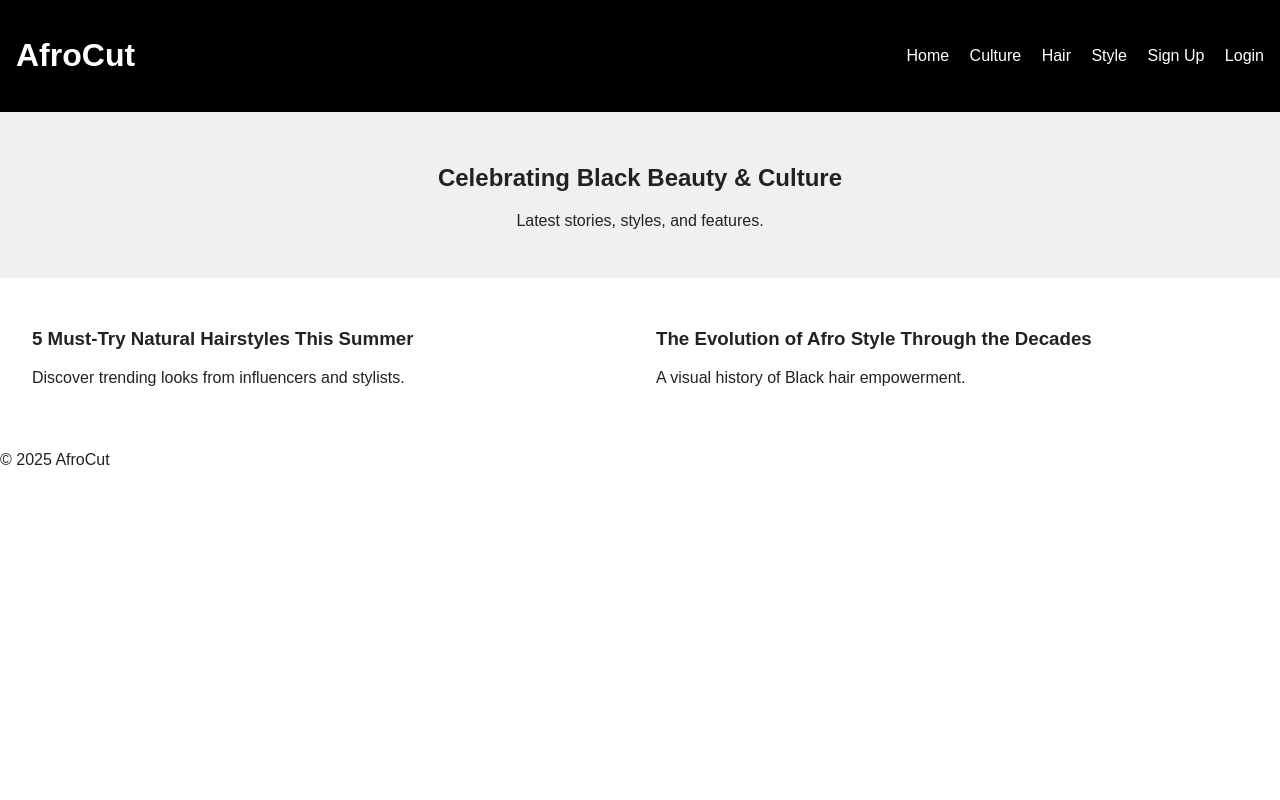
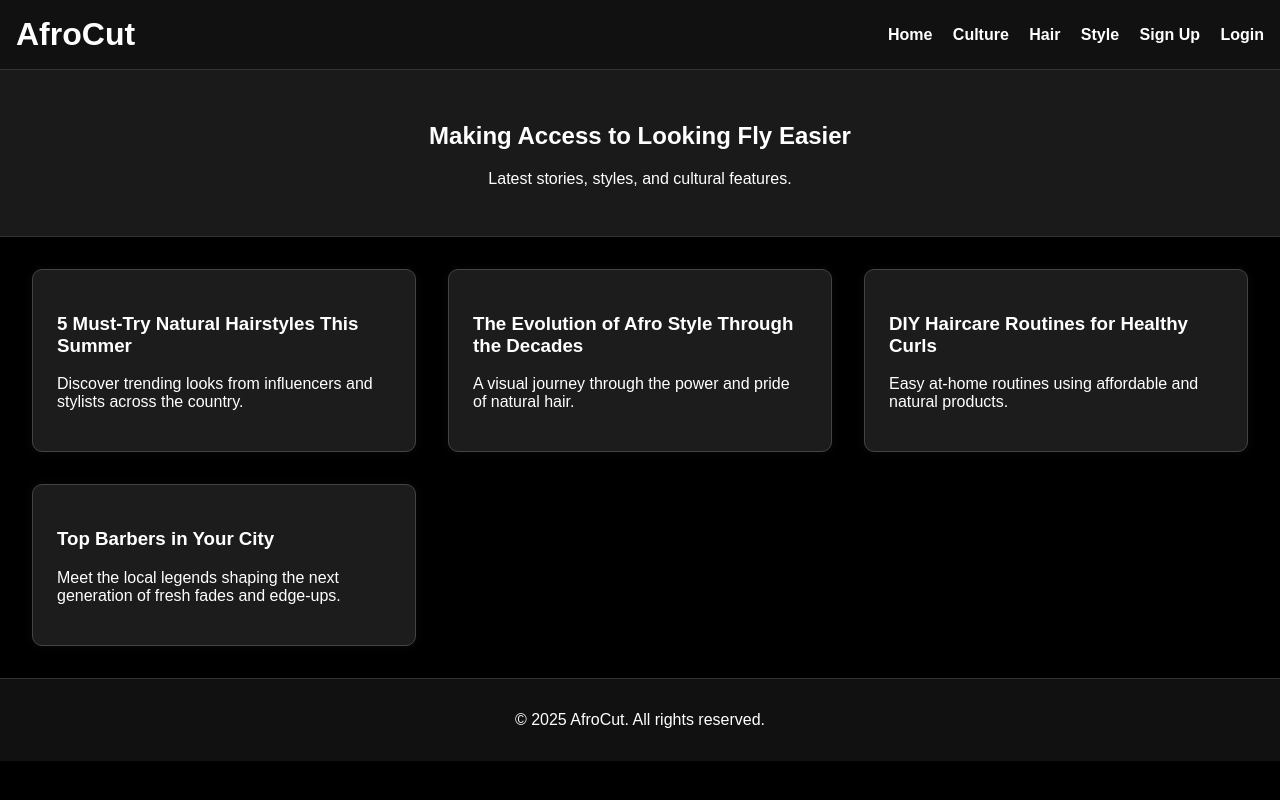
Before and after one commit to omaxx101/AfroCut, a plain HTML site: page index.htm in a window 1280 px wide. Drawn offline with Linux system fonts and the light colour scheme.

Commit message:
Update index.htm

```diff
--- a/index.htm
+++ b/index.htm
@@ -1,4 +1,3 @@
-<!-- index.html -->
 <!DOCTYPE html>
 <html lang="en">
 <head>
@@ -6,6 +5,73 @@
   <meta name="viewport" content="width=device-width, initial-scale=1.0" />
   <title>AfroCut</title>
   <link rel="stylesheet" href="style.css" />
+  <style>
+    body {
+      margin: 0;
+      font-family: Arial, sans-serif;
+      background-color: #000; /* Black background */
+      color: #fff;            /* White text */
+    }
+
+    header {
+      background-color: #111;
+      padding: 1rem;
+      display: flex;
+      justify-content: space-between;
+      align-items: center;
+      border-bottom: 1px solid #333;
+    }
+
+    header h1 {
+      margin: 0;
+      font-size: 2rem;
+    }
+
+    nav a {
+      color: #fff;
+      margin-left: 1rem;
+      text-decoration: none;
+      font-weight: bold;
+    }
+
+    nav a:hover {
+      color: #f4a261;
+    }
+
+    .hero {
+      padding: 2rem;
+      text-align: center;
+      background-color: #1a1a1a;
+      border-bottom: 1px solid #333;
+    }
+
+    .frames {
+      display: grid;
+      grid-template-columns: repeat(auto-fit, minmax(300px, 1fr));
+      gap: 2rem;
+      padding: 2rem;
+    }
+
+    .frame {
+      background-color: #1c1c1c;
+      border: 1px solid #444;
+      border-radius: 10px;
+      padding: 1.5rem;
+      box-shadow: 0 0 10px rgba(255, 255, 255, 0.05);
+      transition: transform 0.2s;
+    }
+
+    .frame:hover {
+      transform: scale(1.02);
+    }
+
+    footer {
+      background-color: #111;
+      text-align: center;
+      padding: 1rem;
+      border-top: 1px solid #333;
+    }
+  </style>
 </head>
 <body>
   <header>
@@ -18,31 +84,36 @@
       <a href="signup.html">Sign Up</a>
       <a href="login.html">Login</a>
     </nav>
-
   </header>
 
   <main>
     <section class="hero">
-      <h2>Celebrating Black Beauty & Culture</h2>
-      <p>Latest stories, styles, and features.</p>
+      <h2>Making Access to Looking Fly Easier</h2>
+      <p>Latest stories, styles, and cultural features.</p>
     </section>
 
-    <section class="articles">
-      <article>
-
+    <section class="frames">
+      <div class="frame">
         <h3>5 Must-Try Natural Hairstyles This Summer</h3>
-        <p>Discover trending looks from influencers and stylists.</p>
-      </article>
-      <article>
-
+        <p>Discover trending looks from influencers and stylists across the country.</p>
+      </div>
+      <div class="frame">
         <h3>The Evolution of Afro Style Through the Decades</h3>
-        <p>A visual history of Black hair empowerment.</p>
-      </article>
+        <p>A visual journey through the power and pride of natural hair.</p>
+      </div>
+      <div class="frame">
+        <h3>DIY Haircare Routines for Healthy Curls</h3>
+        <p>Easy at-home routines using affordable and natural products.</p>
+      </div>
+      <div class="frame">
+        <h3>Top Barbers in Your City</h3>
+        <p>Meet the local legends shaping the next generation of fresh fades and edge-ups.</p>
+      </div>
     </section>
   </main>
 
   <footer>
-    <p>© 2025 AfroCut</p>
+    <p>© 2025 AfroCut. All rights reserved.</p>
   </footer>
 </body>
 </html>
```
Lines whose indentation alone changed are shown as unchanged.
